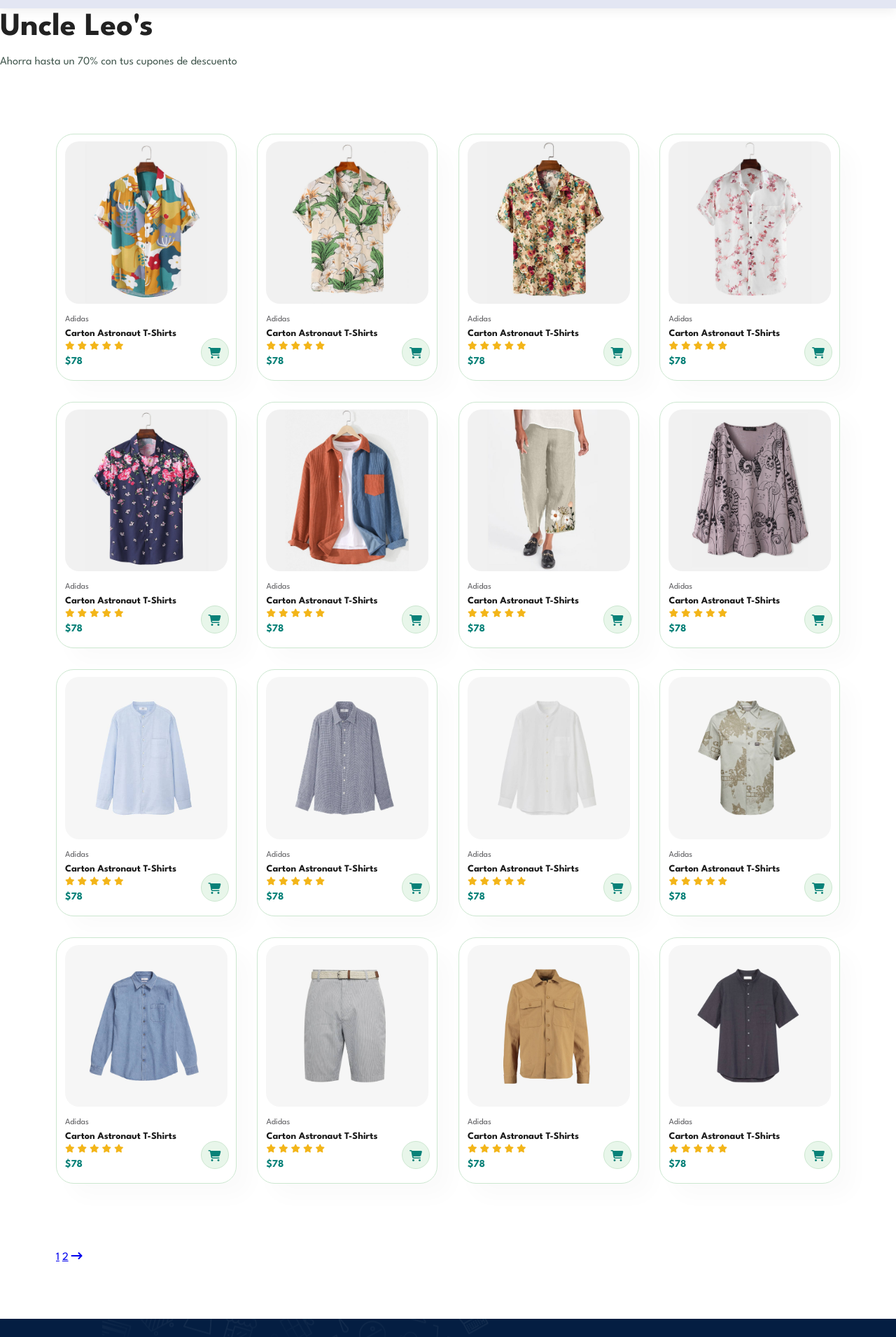
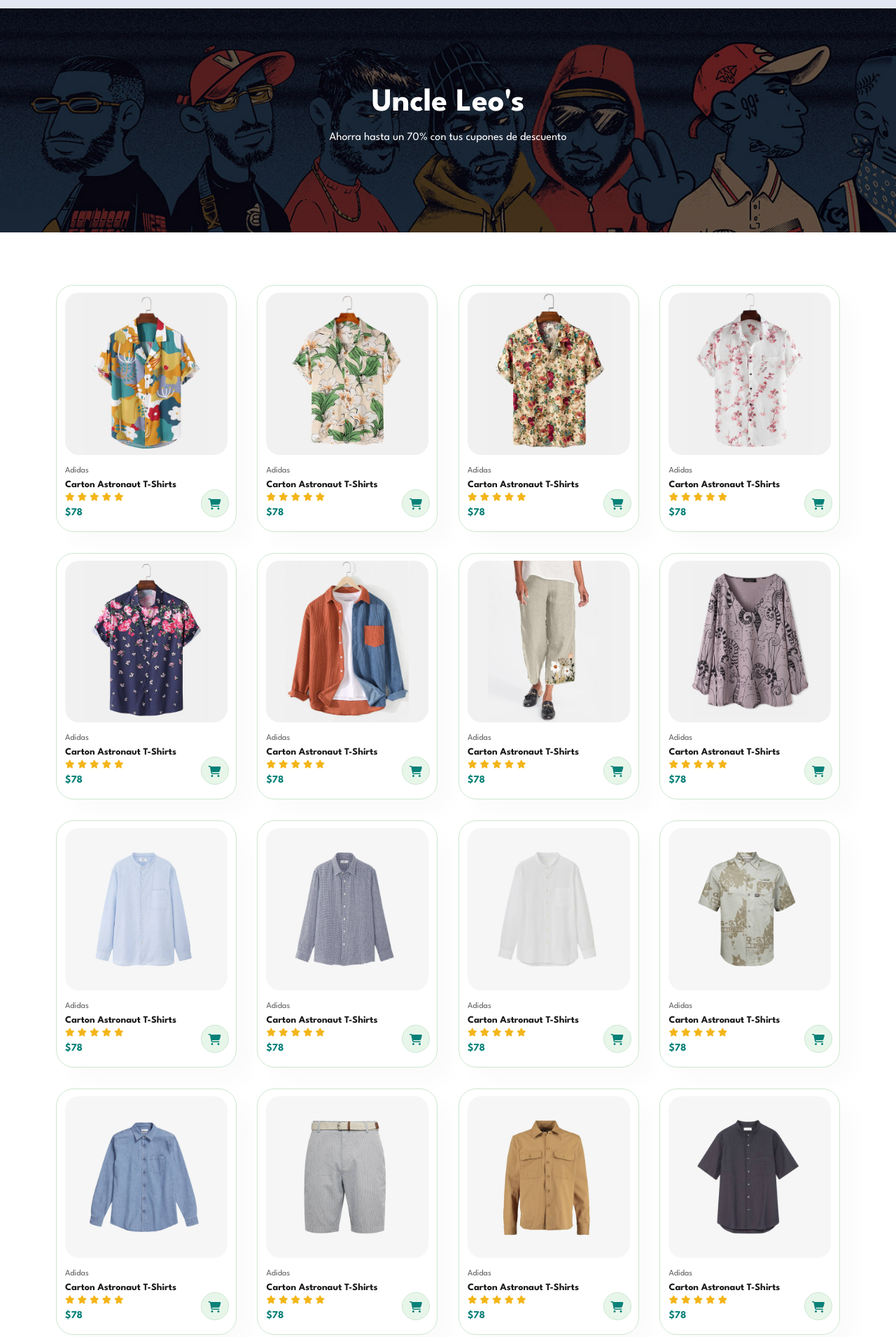
Before and after one commit to leoaristizabal/RespEcommerce, a plain HTML site: page shop.html in a window 1280 px wide. Shown: the part 102-2012 px from the top of the page at 70% size. Drawn offline with Linux system fonts and the light colour scheme.

Commit message:
shop page updates style

```diff
--- a/script.js
+++ b/script.js
@@ -2,6 +2,7 @@ const bar = document.getElementById('bar');
 const nav = document.getElementById('navbar');
 const close = document.getElementById('close')
 
+//open and close navbar hamb menu
 if (bar) {
     bar.addEventListener('click', ()=> {
         nav.classList.add('active');
--- a/style.css
+++ b/style.css
@@ -34,6 +34,8 @@
     --az:#041e42;
     --gr2:#818ea0;
     --dora:#ffbd27;
+    /*Shop Page colors*/
+
 
 }
 
@@ -519,7 +521,7 @@ footer .col{
 }
 
 footer .logo {
-    margin-bottom: 30px;
+    margin-bottom: 15px;
 }
 footer h4 {
     font-size: 14px;
@@ -568,8 +570,45 @@ footer .copyrght{
 
 }
 
+/*Inicio Shop Page*/
 
-/*Strat Media Query Responsive*/
+#page-header {
+    background-image: url('img/banner/b1.jpg');
+    width: 100%;
+    height: 40vh;
+    background-size: cover;
+    display: flex;
+    justify-content: center;
+    align-items: center;
+    flex-direction: column;
+    padding: 14px;
+}
+
+#page-header h2, #page-header p {
+
+    color: var(--wh);
+
+}
+
+#pagination {
+    text-align: center;
+
+}
+
+#pagination a{
+    text-decoration: none;
+    background-color: var(--green);
+    padding: 15px 20px;
+    border-radius: 4px;
+    color: var(--wh);
+    font-weight: 600;
+}
+#pagination a i{
+    font-size: 12px;
+    font-weight: 600;
+}
+
+/*Start Media Query Responsive*/
 
 @media (max-width:799px) {
 
```
